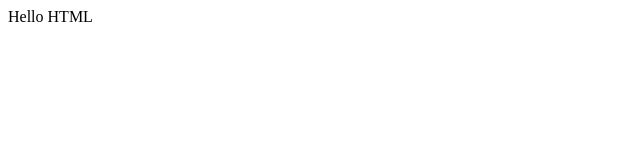
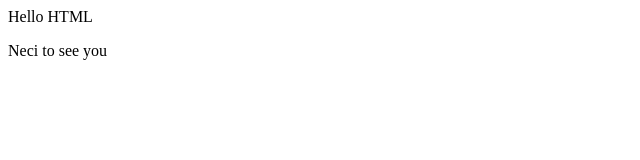
Before and after one commit to EvganyTyurin/TyrekaN, a plain HTML site: page index.html in a window 1280 px wide. Shown: the full height of the page, 0-640 px from the left. Drawn offline with Linux system fonts and the light colour scheme.

Commit message:
Update index.html

```diff
--- a/index.html
+++ b/index.html
@@ -8,5 +8,6 @@
 </head>
 <body>
     <h1h>Hello HTML</h1h>
+    <p> Neci to see you </p>
 </body>
 </html>
```
